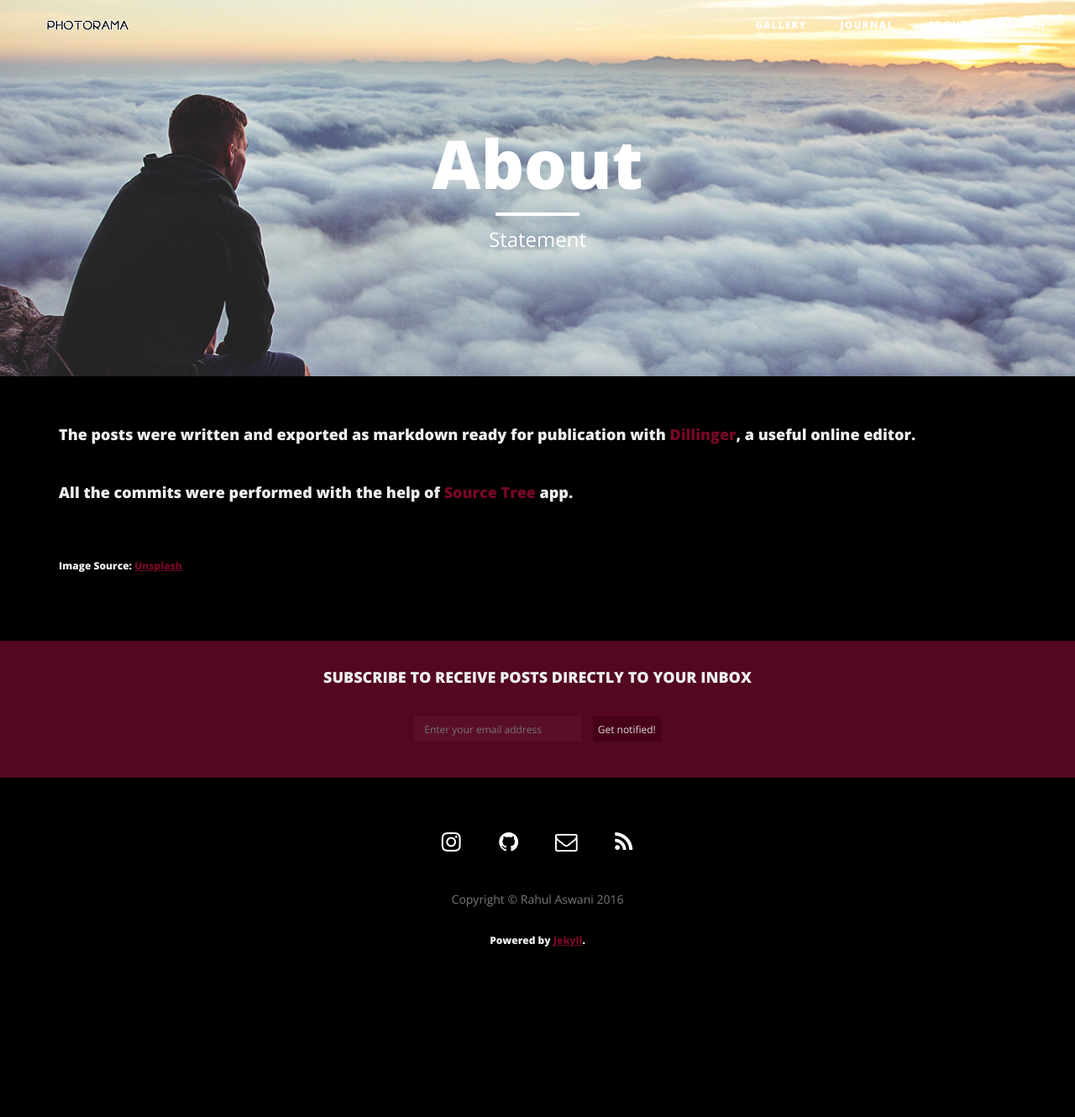
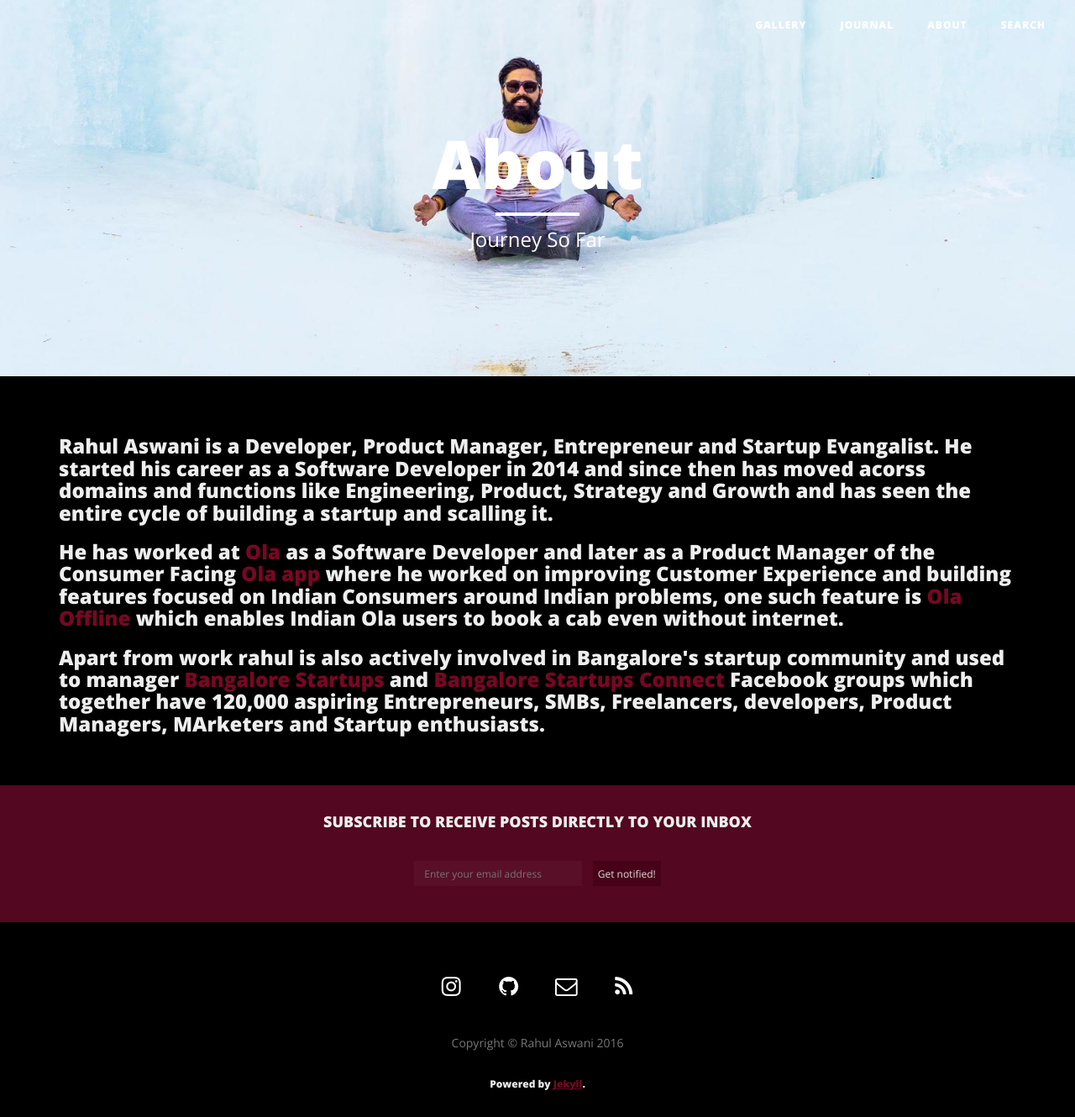
Before and after one commit to Rahulaswani/Rahulaswani.github.io, a Jekyll site: the page built from about/index.html, in a window 1280 px wide. Shown: the whole page at 84% size. Built offline with Jekyll 4.4.1, drawn with Linux system fonts in a browser that asks for light colours; nearby versions of some CDN libraries; before the commit the page ends 1159 px from its top, so only the background shows below that.

```diff
--- a/_includes/nav.html
+++ b/_includes/nav.html
@@ -9,7 +9,7 @@
                 <span class="icon-bar"></span>
                 <span class="icon-bar"></span>
             </button>
-            <a href="{{ site.baseurl }}/" title="HOME"><img src="{{ site.baseurl }}/logo.png" alt="logo" style="width:150px;cursor:pointer;margin-top:15px;"/></a>
+          <!--  <a href="{{ site.baseurl }}/" title="HOME"><img src="{{ site.baseurl }}/logo.png" alt="logo" style="width:150px;cursor:pointer;margin-top:15px;"/></a> -->
         </div>
 
         <!-- Collect the nav links, forms, and other content for toggling -->
--- a/_layouts/default.html
+++ b/_layouts/default.html
@@ -19,6 +19,8 @@
 
    {% include Scroll_to_Top.html %}
 
+   {% include analytics.html %}
+
 </body>
 
 </html>
--- a/about/index.html
+++ b/about/index.html
@@ -1,14 +1,12 @@
 ---
 layout: page
 title: "About"
-description: "Statement"
+description: "Journey So Far"
 header-img: "img/about-bg.jpg"
 ---
 
-<h4>The posts were written and exported as markdown ready for publication with <a href="http://dillinger.io/">Dillinger</a>, a useful online editor.</h4>
-<br>
-<h4>All the commits were performed with the help of <a href="https://www.sourcetreeapp.com/">Source Tree</a> app.</h4>
+<h3>Rahul Aswani is a Developer, Product Manager, Entrepreneur and Startup Evangalist. He started his career as a Software Developer in 2014 and since then has moved acorss domains and functions like Engineering, Product, Strategy and Growth and has seen the entire cycle of building a startup and scalling it.</h3>
 
+<h3>He has worked at <a href="https://www.olacabs.com/">Ola</a> as a Software Developer and later as a Product Manager of the Consumer Facing <a href="https://play.google.com/store/apps/details?id=com.olacabs.customer">Ola app</a> where he worked on improving Customer Experience and building features focused on Indian Consumers around Indian problems, one such feature is <a href="https://blog.olacabs.com/now-book-an-ola-without-internet/">Ola Offline</a> which enables Indian Ola users to book a cab even without internet.</h3>
 
-<br>
-<h6><p>Image Source: <a href="https://unsplash.com/photos/Dwheufds6kQ/">Unsplash</a></p></h6>
+<h3>Apart from work rahul is also actively involved in Bangalore's startup community and used to manager <a href="https://www.facebook.com/groups/blrstartups/">Bangalore Startups</a> and <a href="https://www.facebook.com/groups/blrstartups.connect">Bangalore Startups Connect</a> Facebook groups which together have 120,000 aspiring Entrepreneurs, SMBs, Freelancers, developers, Product Managers, MArketers and Startup enthusiasts.</h3>
```
Also changed, not shown: _includes/analytics.html (added, +10 -0 lines), img/about-bg.jpg.
